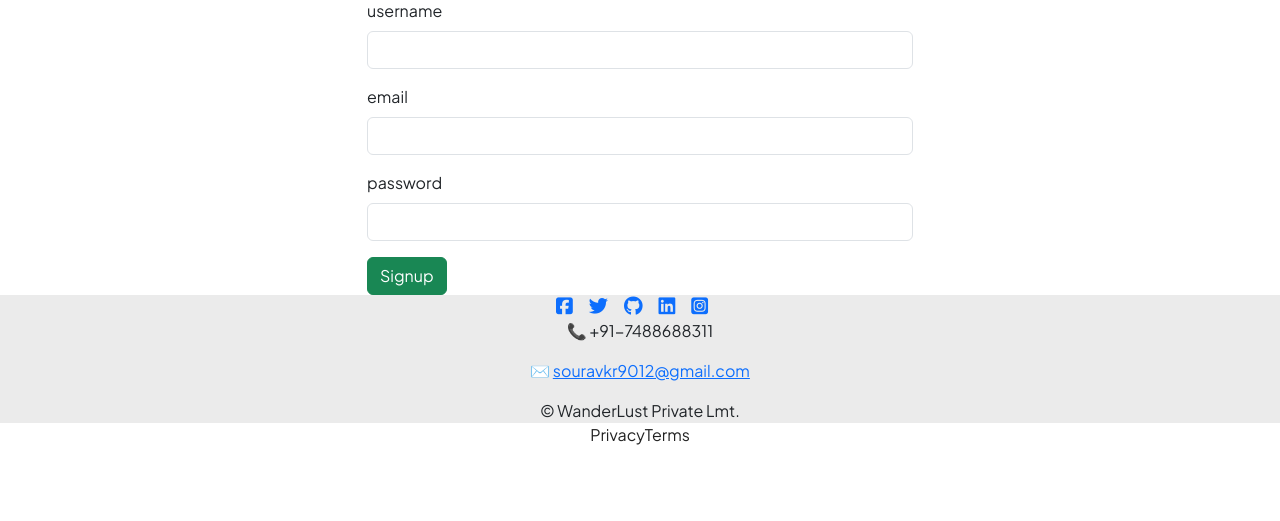
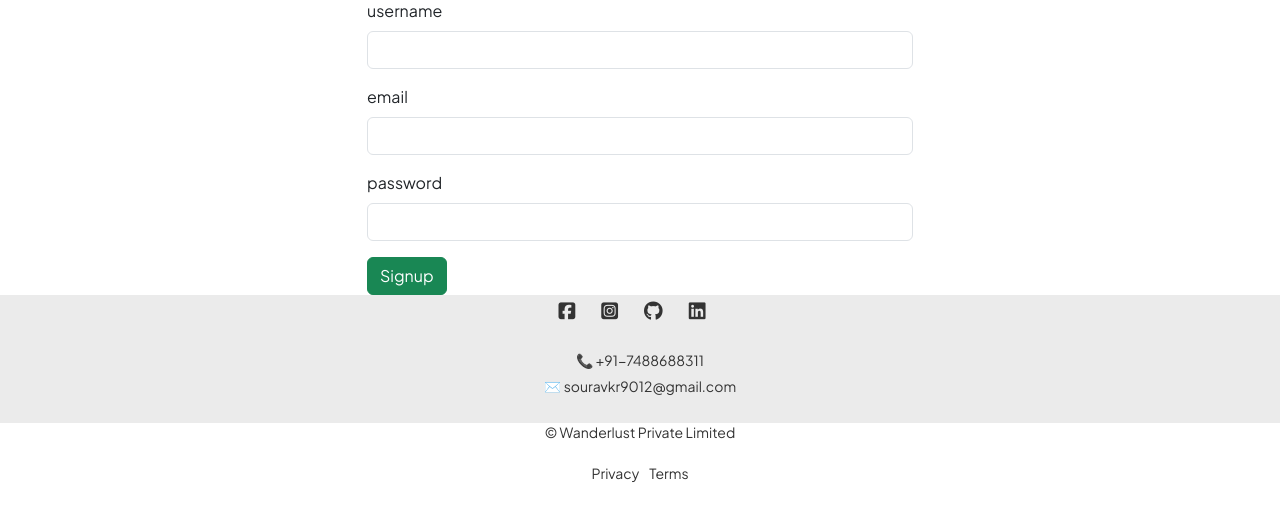
Before and after one commit to Priyanshu9595/Wanderlust, a Node server app: page /signup in a window 1280 px wide. Shown: the part 153-674 px from the top of the page. Run offline with Node 20, Linux system fonts and the light colour scheme; some libraries are stand-ins or nearby versions.

Commit message:
your message

```diff
--- a/public/css/style.css
+++ b/public/css/style.css
@@ -166,3 +166,72 @@ body {
       height: 200px; /* Adjust for small screens */
     }
   }
+
+  // footer
+
+  footer {
+    background-color: #f3f3f3; /* Light grey background */
+    padding: 20px;
+    text-align: center;
+    font-family: Arial, sans-serif;
+}
+
+.f-info {
+    display: flex;
+    flex-direction: column;
+    align-items: center;
+    gap: 10px;
+}
+
+.f-info-socials {
+    display: flex;
+    gap: 10px;
+}
+
+.f-info-socials .social-link a {
+    color: #333; /* Dark color for icons */
+    font-size: 20px;
+    text-decoration: none;
+}
+
+.f-info-socials .social-link a:hover {
+    color: #000; /* Slightly darker color on hover */
+}
+
+.f-info-contact p {
+    margin: 5px 0;
+    font-size: 14px;
+    color: #333; /* Dark text color */
+}
+
+.f-info-contact a {
+    color: #333;
+    text-decoration: none;
+}
+
+.f-info-contact a:hover {
+    text-decoration: underline;
+}
+
+.f-info-brand, .f-info-links a {
+    color: #333; /* Dark text color */
+    font-size: 14px;
+    text-decoration: none;
+}
+
+.f-info-links a {
+    margin: 0 5px;
+}
+
+.f-info-links a:hover {
+    text-decoration: underline;
+}
+
+/* Minimal responsive styling */
+@media (min-width: 600px) {
+    .f-info {
+        flex-direction: row;
+        justify-content: center;
+        gap: 20px;
+    }
+}
--- a/views/includes/footer.ejs
+++ b/views/includes/footer.ejs
@@ -1,17 +1,34 @@
 <footer>
     <div class="f-info">
         <div class="f-info-socials">
-            <a href="https://www.facebook.com/share/LVx2FRHPBjFRmuC9/?mibextid=qi2Omg" target="_blank"><i class="fa-brands fa-square-facebook"></i></a>
-            <a href="https://twitter.com/yourprofile" target="_blank"><i class="fa-brands fa-twitter"></i></a>
-            <a href="https://github.com/Sauravkr09" target="_blank"><i class="fa-brands fa-github"></i></a>
-            <a href="https://www.linkedin.com/in/saurav-kumar-171078269/" target="_blank"><i class="fa-brands fa-linkedin"></i></a>
-            <a href="https://www.instagram.com/yourprofile" target="_blank"><i class="fa-brands fa-square-instagram"></i></a>
+            <div class="social-link">
+                <a href="https://www.facebook.com/share/LVx2FRHPBjFRmuC9/?mibextid=qi2Omg" target="_blank">
+                    <i class="fa-brands fa-square-facebook"></i>
+                </a>
+            </div>
+            <div class="social-link">
+                <a href="https://www.instagram.com/yourprofile" target="_blank">
+                    <i class="fa-brands fa-square-instagram"></i>
+                </a>
+            </div>
+            <div class="social-link">
+                <a href="https://github.com/Sauravkr09" target="_blank">
+                    <i class="fa-brands fa-github"></i>
+                </a>
+            </div>
+            <div class="social-link">
+                <a href="https://www.linkedin.com/in/saurav-kumar-171078269/" target="_blank">
+                    <i class="fa-brands fa-linkedin"></i>
+                </a>
+            </div>
         </div>
         <div class="f-info-contact">
             <p>📞 +91-7488688311</p>
             <p>✉️ <a href="mailto:souravkr9012@gmail.com">souravkr9012@gmail.com</a></p>
         </div>
-        <div class="f-info-brand"> &copy; WanderLust Private Lmt.</div>
+        <div class="f-info-brand">
+            &copy; Wanderlust Private Limited
+        </div>
         <div class="f-info-links">
             <a href="/privacy">Privacy</a>
             <a href="/terms">Terms</a>
```
